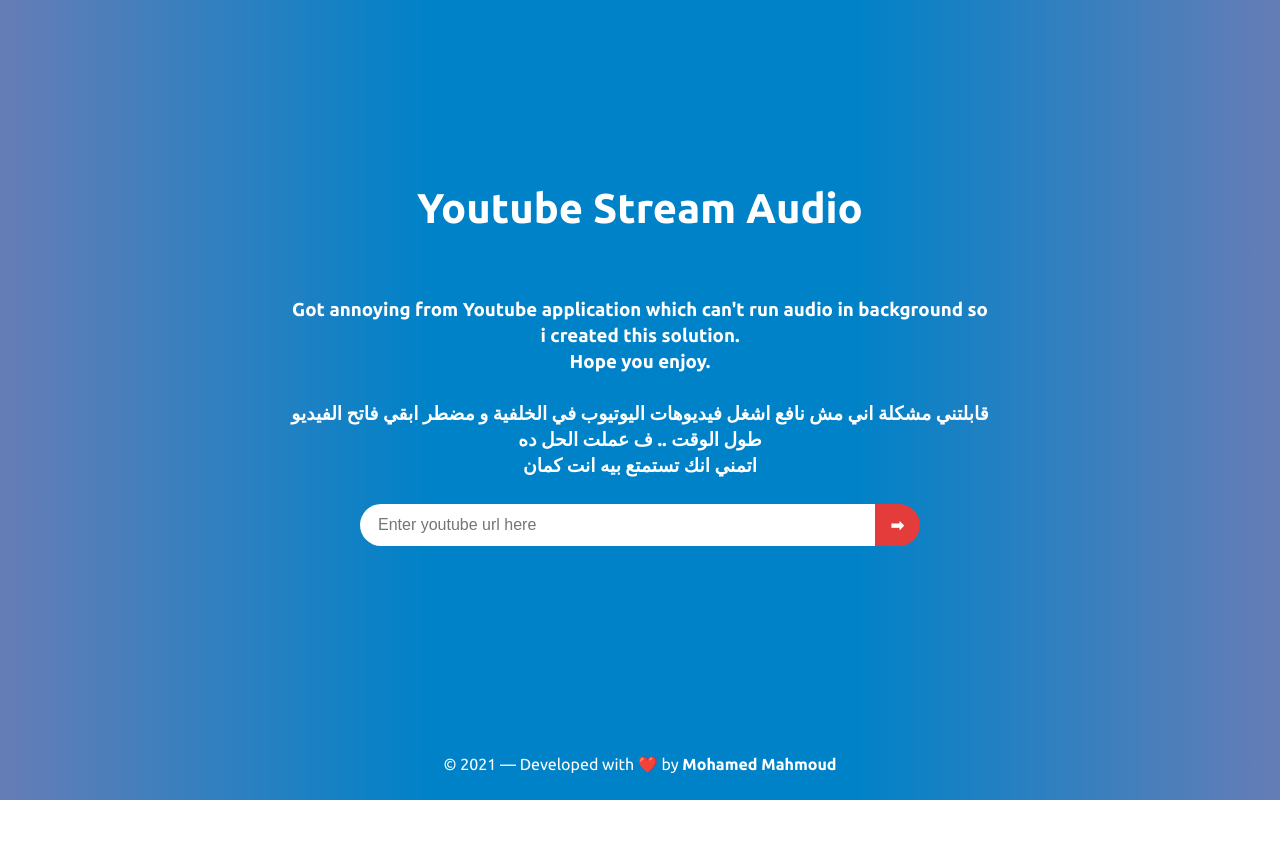
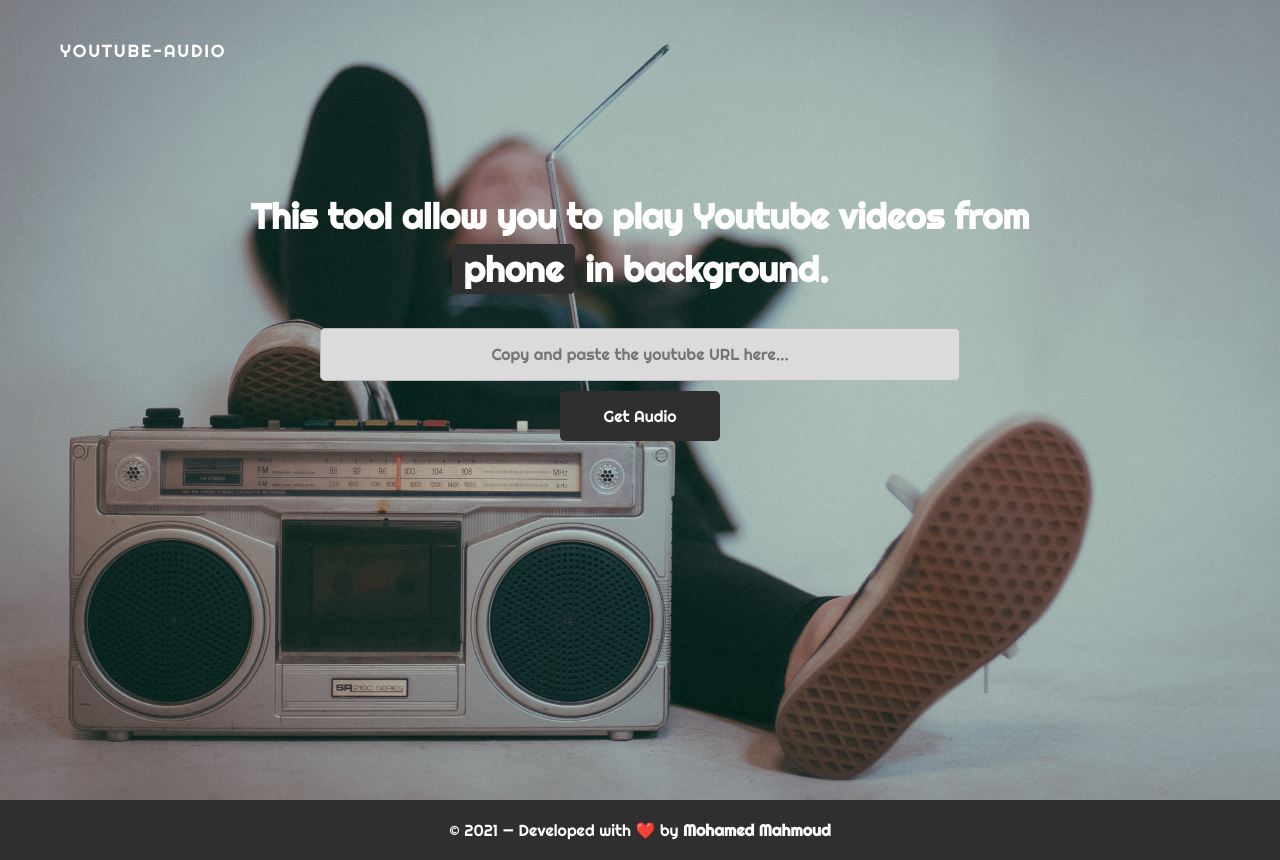
Before and after one commit to mohamed17717/youtube-audio-stream, a plain HTML site: page index.html in a window 1280 px wide. Before the commit the page ends 800 px from the top, so only its background shows below. Drawn offline with Linux system fonts and the light colour scheme.

Commit message:
update style to version2

```diff
--- a/index.html
+++ b/index.html
@@ -19,37 +19,36 @@
   </head>
   <body>
     <div class="root">
-      <h1>Youtube Stream Audio</h1>
-      <h3>
-        Got annoying from Youtube application which can't run audio in
-        background so i created this solution.
-        <br />
-        Hope you enjoy.
-      </h3>
-      <h3>
-        قابلتني مشكلة اني مش نافع اشغل فيديوهات اليوتيوب في الخلفية و مضطر ابقي
-        فاتح الفيديو طول الوقت .. ف عملت الحل ده
-        <br />
-        اتمني انك تستمتع بيه انت كمان
-      </h3>
+      <header>
+        <div class="logo">Youtube-Audio</div>
+      </header>
+      <main>
+        <h1>
+          This tool allow you to play Youtube videos from
+          <span>phone</span> in background.
+        </h1>
+
         <form>
           <input
             type="url"
             name="video_url"
-          placeholder="Enter youtube url here"
+            placeholder="Copy and paste the youtube URL here..."
             autocomplete="off"
             required
           />
-        <input type="submit" value="&#10145;" />
+          <div class="error">There is unexpected error happened.</div>
+
+          <button type="submit">Get Audio</button>
         </form>
-      <div class="error"></div>
+
         <div class="audio">
           <!-- <audio controls>
             <source src="${audio_url}" type="audio/mpeg" />
             Your browser does not support the audio tag.
           </audio> -->
         </div>
-
+      </main>
+    </div>
     <footer>
       © 2021 — Developed with ❤️ by
       <b>
@@ -58,6 +57,5 @@
         </a>
       </b>
     </footer>
-    </div>
   </body>
 </html>
--- a/script.js
+++ b/script.js
@@ -1,3 +1,14 @@
+class YoutubeAudio_SelectorHandler {
+  // contain selectors
+  prefix = ".root";
+
+  audioContainer = `${this.prefix} .audio`;
+  errorContainer = `${this.prefix} .error`;
+
+  form = `${this.prefix} form`;
+  submitFormButton = `${this.form} button`;
+}
+
 class YoutubeAudio_StorageManager {
   getVideoId(video_url) {
     const id =
@@ -57,8 +68,9 @@ class YoutubeAudio extends YoutubeAudio_StorageManager {
   }
 
   raiseError() {
+    document.querySelector(".root .error").style.display = "block";
     document.querySelector(".root .error").textContent =
-      "There is unexpected error happened";
+      "There is unexpected error happened, maybe youtube has blocked my backend.";
   }
 
   async get() {
@@ -91,8 +103,9 @@ class YoutubeAudio extends YoutubeAudio_StorageManager {
   }
 }
 
-const form = document.querySelector("form");
-const submitButton = form.querySelector('input[type="submit"]');
+const selectors = new YoutubeAudio_SelectorHandler();
+const form = document.querySelector(selectors.form);
+const submitButton = form.querySelector(selectors.submitFormButton);
 
 form.addEventListener("submit", (e) => {
   e.preventDefault();
--- /dev/null
+++ b/style.scss
@@ -0,0 +1,139 @@
+@import url("https://fonts.googleapis.com/css?family=Righteous");
+
+$accentColor: #ef5b25;
+$accentColor: rgb(22, 130, 230);
+$accentColor: #2f2f2f;
+$heroImage: url("./hero.jpg");
+$heroColor: rgb(22, 130, 230);
+$textColor: #fff;
+
+* {
+  border: 0;
+  padding: 0;
+  margin: 0;
+  box-sizing: border-box;
+}
+
+body {
+  color: $textColor;
+  font-family: "Righteous", cursive;
+  font-size: 16px;
+}
+
+.root {
+  min-height: 100vh;
+  background: $heroImage center center / cover no-repeat $heroColor;
+  padding: 40px 60px 0;
+  position: relative;
+
+  &::before {
+    content: "";
+    position: absolute;
+    inset: 0;
+    background-color: #000000;
+    z-index: 0;
+    opacity: 0.2;
+  }
+
+  header,
+  main {
+    margin-bottom: 8rem;
+    position: relative;
+  }
+
+  header {
+    .logo {
+      font-size: 1.1rem;
+      text-transform: uppercase;
+      letter-spacing: 1.8px;
+    }
+  }
+
+  main {
+    text-align: center;
+    max-width: 800px;
+    margin: 0 auto 2rem;
+
+    h1 {
+      font-size: 2.2rem;
+      line-height: 1.5;
+      margin-bottom: 2rem;
+      span {
+        background-color: $accentColor;
+        padding: 3px 12px;
+        border-radius: 5px;
+      }
+    }
+
+    form {
+      margin-bottom: 2rem;
+      input {
+        width: 80%;
+        margin: auto;
+        display: block;
+        text-align: center;
+        font-family: "Righteous", cursive;
+
+        font-size: 1rem;
+        min-height: 40px;
+        border-radius: 5px;
+        line-height: 20px;
+        padding: 15px 30px 16px;
+        border: 1px solid #b9b9b9;
+        margin-bottom: 10px;
+        background-color: rgb(219, 219, 219);
+        color: #000000;
+        opacity: 1;
+        transition: background-color 0.5s;
+
+        &:focus {
+          outline: none;
+          background-color: #fff;
+        }
+      }
+      .error {
+        // margin-bottom: 20px;
+        color: rgb(255, 19, 19);
+        margin-bottom: 15px;
+        // font-size: 1.1rem;
+        // letter-spacing: 1px;
+        display: none;
+      }
+
+      button {
+        background-color: $accentColor;
+        color: $textColor;
+        // padding: 12px 24px;
+        width: 160px;
+        height: 50px;
+        font-family: "Righteous", cursive;
+        font-size: 1rem;
+        border-radius: 5px;
+        cursor: pointer;
+
+        &:hover {
+          background-color: $textColor;
+          color: $accentColor;
+        }
+
+        &:active {
+          background-color: #eee;
+        }
+      }
+    }
+  }
+}
+
+footer {
+  background-color: $accentColor;
+  // position: absolute;
+  inset: auto 0 0 0;
+  text-align: center;
+
+  padding: 20px;
+
+  a {
+    color: inherit;
+    text-decoration: none;
+  }
+}
```
Also changed, not shown: hero.jpg (added), style.css, 2 other files. Lines whose indentation alone changed are shown as unchanged.
